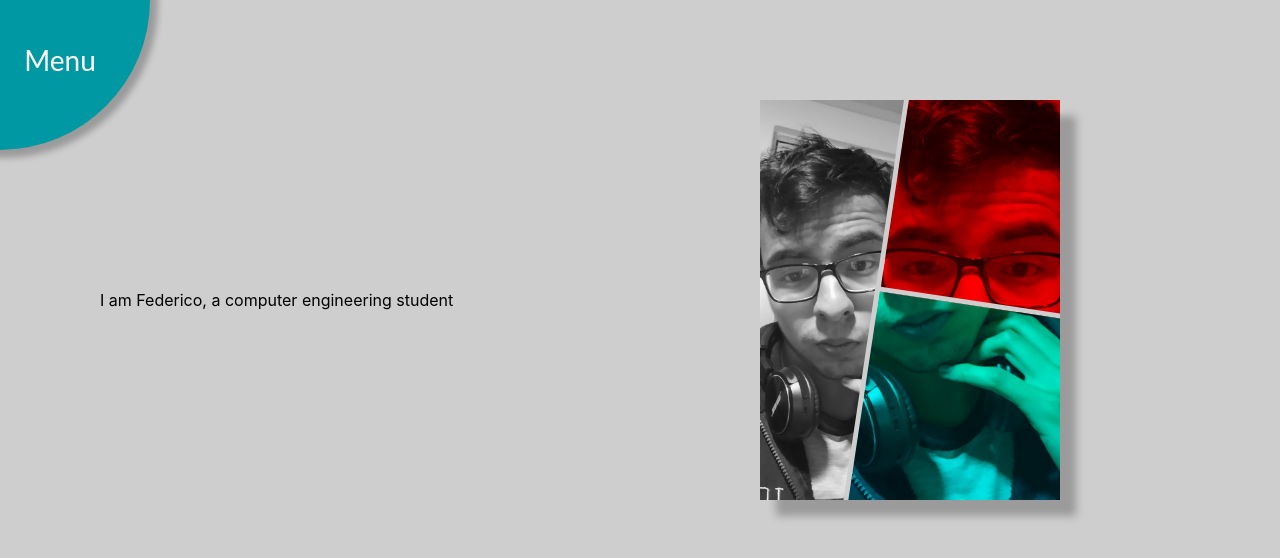
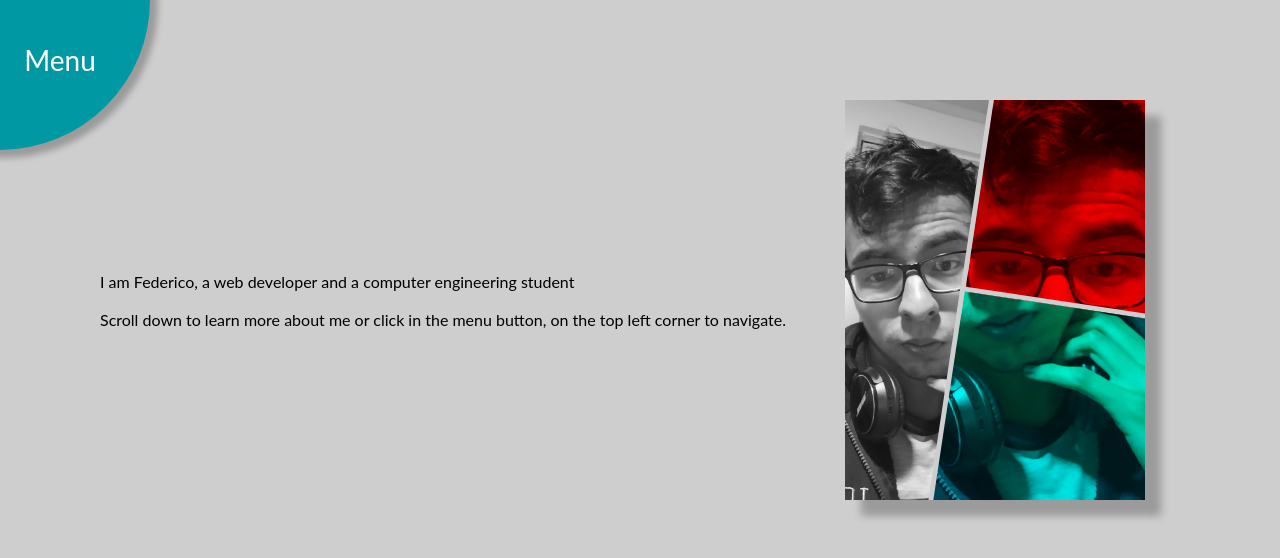
Before and after one commit to feder240516/personal-page, a React (Create React App) app: page / in a window 1280 px wide. Shown: the top 558 px of the page. Built offline with nearby package versions, Linux system fonts and the light colour scheme.

Commit message:
adjusted flex, width, margin and alignment issues

```diff
--- a/src/components/Bio/index.jsx
+++ b/src/components/Bio/index.jsx
@@ -4,7 +4,11 @@ import './style.scss';
 export default function Bio() {
   return (
     <div className="bio">
-      I am Federico, a computer engineering student
+      I am Federico, a web developer and a computer engineering student
+      <br />
+      <br />
+      Scroll down to learn more about me or click in the menu button, on the top left corner to
+      navigate.
     </div>
   );
 }
--- a/src/components/Bio/style.scss
+++ b/src/components/Bio/style.scss
@@ -1,6 +1,10 @@
 .bio {
   display: inline-block;
   box-sizing: border-box;
-  width: 50%;
+  margin:0 24px 0 0;
   height:100%;
+  font-family: 'Lato';
+  align-content: center;
+  justify-content: center;
+  text-align: justify;
 }
--- a/src/components/Photo/style.scss
+++ b/src/components/Photo/style.scss
@@ -27,6 +27,7 @@ $teal-filter-transform: translate(normalize(-144px), normalize(-226px)) rotate(-
   overflow: hidden;
   position: relative;
   box-shadow: 16px 16px 8px rgba(0,0,0,0.25);
+  flex: 0 0 $photo-width;
   &:hover {
     #bw-wrapper {
       transform: $default-transform;
```
